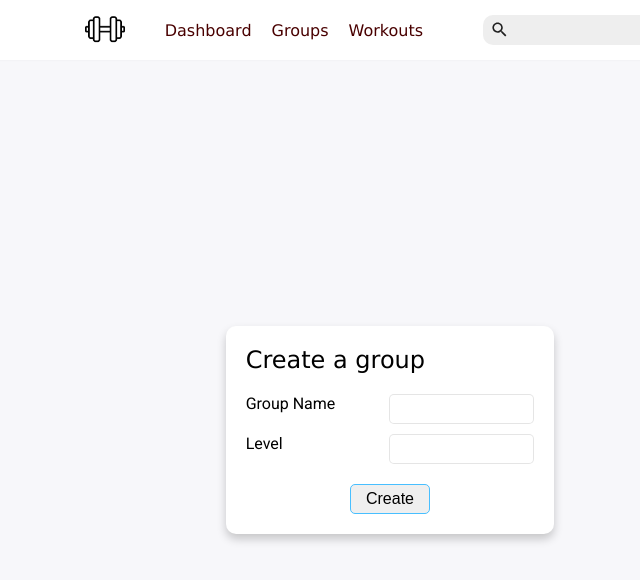
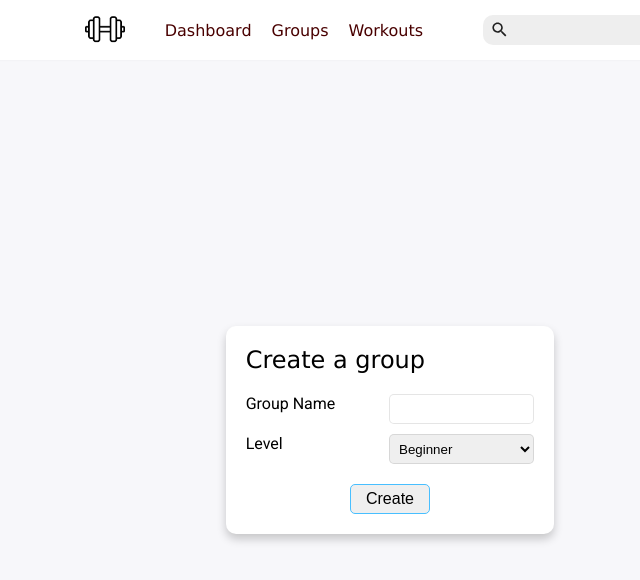
Before and after one commit to acrantel/fiitshare, a Next.js app: page /create-group in a window 1280 px wide. Shown: the top 580 px of the page, without its empty margins (250-890 px from the left). Built offline with nearby package versions, Linux system fonts and the light colour scheme.

Commit message:
Make the Level input a dropdown

```diff
--- a/components/add-group/labelled-input.js
+++ b/components/add-group/labelled-input.js
@@ -5,12 +5,12 @@ export default class LabelledInput extends React.Component {
     render() {
         const {
             label,
-            onChange,
-            slideIn
+            slideIn,
+            children
         } = this.props;
         return <label className={`${styles.wrapper} ${slideIn ? styles.slideIn : ''}`}>
             <span className={styles.label}>{label}</span>
-            <input className={styles.input} type="text" onChange={onChange} />
+            {children}
         </label>;
     }
 }
--- a/components/add-group/labelled-input.module.css
+++ b/components/add-group/labelled-input.module.css
@@ -8,10 +8,12 @@
     animation: slide-in .5s forwards;
 }
 .label,
-.input {
+.wrapper input,
+.wrapper select {
     flex: 1 0 0;
 }
-.input {
+.wrapper input,
+.wrapper select {
     border: 1px solid rgba(0, 0, 0, 0.1);
     padding: 5px;
     margin-left: 10px;
--- a/pages/create-group.js
+++ b/pages/create-group.js
@@ -38,8 +38,17 @@ export default class CreateGroup extends React.Component {
             <Header />
             <div className={styles.pageContent} style={{alignItems: 'center'}}>
                 <AddGroup title="Create a group" submitLabel="Create" onSubmit={this.onCreate}>
-                    <LabelledInput label="Group Name" onChange={this.onGroupNameChange} />
-                    <LabelledInput label="Level" onChange={this.onLevelChange} />
+                    <LabelledInput label="Group Name">
+                        <input type="text" onChange={this.onGroupNameChange} />
+                    </LabelledInput>
+                    <LabelledInput label="Level">
+                        <select onChange={this.onLevelChange}>
+                            <option>Beginner</option>
+                            <option>Intermediate</option>
+                            <option>Advanced</option>
+                            <option>🤯💪</option>
+                        </select>
+                    </LabelledInput>
                 </AddGroup>
             </div>
         </div>
```
Also changed, not shown: pages/join-group.js (+6 -2 lines).
